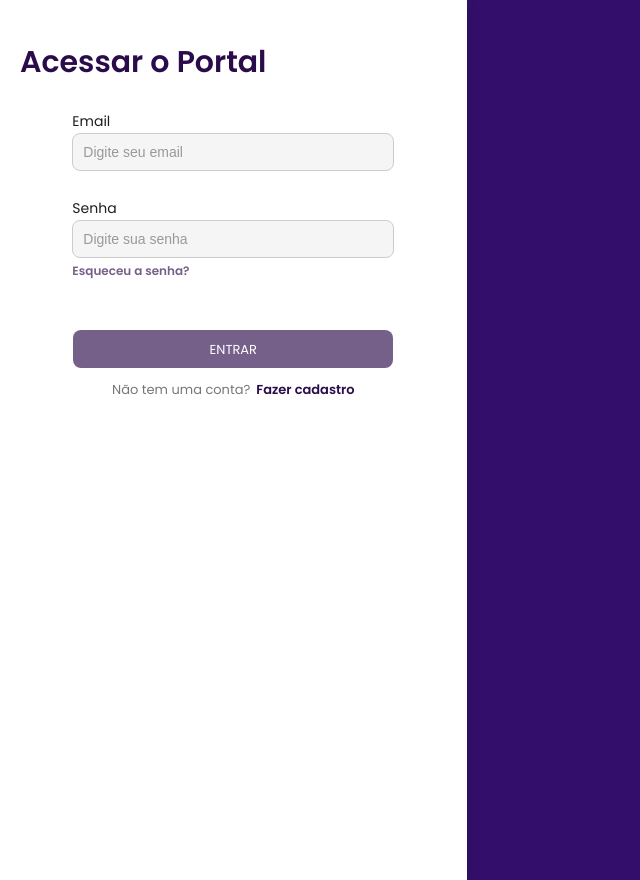
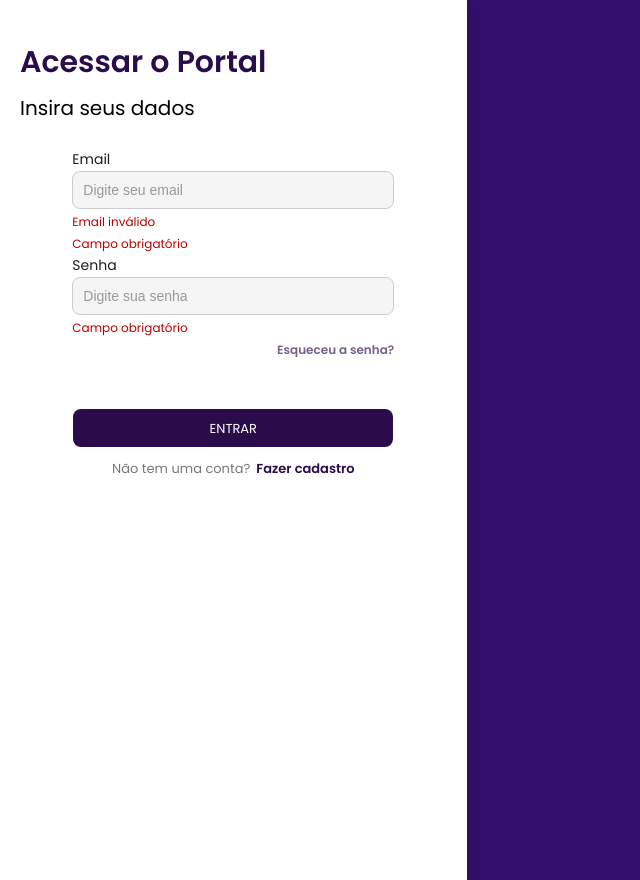
Before and after one commit to Gustavo-UNIJORGE/NITELog-Web, a React (Vite) app: page /login in a window 1280 px wide. Shown: the whole page, without its empty margins (0-640 px from the left). Built offline with nearby package versions, Linux system fonts and the light colour scheme.

Commit message:
refac(Login): incorporado as funções de Scripts.tsx para Login.tsx

```diff
--- a/src/assets/styles/AuthStyles.css
+++ b/src/assets/styles/AuthStyles.css
@@ -33,6 +33,7 @@ button:active {
 }
 
 button[disabled] {
+    cursor: not-allowed;
     opacity: 65%;
 }
 
@@ -106,7 +107,7 @@ input::placeholder {
 
 .esqueciSenhaPosicao {
     width: 100%;
-    text-align: left;
+    text-align: right;
 }
 
 .entrar {
@@ -131,7 +132,6 @@ input::placeholder {
 
 .error {
     color: #bd0000;
-    display: none;
     font-size: 12px;
     margin-top: 4px;
 }
--- a/src/pages/AuthLayout.tsx
+++ b/src/pages/AuthLayout.tsx
@@ -8,7 +8,7 @@ const AuthLayout = ({ children }: PropsWithChildren) => {
             <main>
                 <div className="tituloForms">
                     <div className="acessarPortal">Acessar o Portal</div>
-                    {/* <div className="texto">Insira seus dados</div> */}
+                    <div className="texto">Insira seus dados</div>
                 </div>
                 {children || <Outlet />}
             </main>
--- a/src/pages/Login/Login.tsx
+++ b/src/pages/Login/Login.tsx
@@ -1,40 +1,131 @@
-import {onChangeEmail, onChangePassword} from "./Script";
+import type React from "react";
 import { Link } from 'react-router';
+import { useEffect, useState } from "react";
 
 const Login = ({ }) => {
-    return (
-        <form className="forms">
+    const [formData, setFormData] = useState({
+        email: '',
+        password: ''
+    })
+    const [errors, setErrors] = useState({
+        emailRequired: false,
+        emailInvalid: false,
+        passwordInvalid: false
+    })
+
+    const [isValid, setIsValid] = useState(false);
+
+    const validateEmail = (email:string) => {
+        return (email && /\S+@\S+\.\S+/.test(email)) as boolean;
+    }
+
+    useEffect(() => {
+        setErrors({
+            emailRequired: !Boolean(formData.email),
+            emailInvalid: !validateEmail(formData.email),
+            passwordInvalid: !Boolean(formData.password)
+        });
 
 
+        setIsValid(!errors.emailInvalid && !errors.passwordInvalid)
+        console.log(errors)
+
+    }, [formData.email, formData.password])
+
+    const handleEmailChange = (e: React.ChangeEvent<HTMLInputElement>) => {
+        setFormData({...formData, email: e.target.value})
+    }
+
+    const handlePasswordChange = (e: React.ChangeEvent<HTMLInputElement>) => {
+        setFormData({...formData, password: e.target.value})
+    }
+
+    const handleFormSubmit = (e: React.FormEvent) => {
+        e.preventDefault();
+        console.log('Usuário logado: ');
+    }
+
+    return (
+        <form className="forms" onSubmit={handleFormSubmit}>
 
             <div>
-                <div><label>Email</label></div>
-                <input type="email" onInput={onChangeEmail} name="email" id="email" placeholder="Digite seu email" className="campoEmail" />
-                <div className="error" id="email-invalid-error">Email inválido</div>
-                <div className="error" id="email-required-error">Campo obrigatório</div>
+                <label>
+                    Email
+                </label>
+                <input
+                    type="email"
+                    onInput={handleEmailChange}
+                    value={formData.email}
+                    name="email"
+                    id="email"
+                    placeholder="Digite seu email"
+                    className={`campoEmail`}
+                />
+                {errors.emailInvalid && (
+                    <div
+                        className="error"
+                        id="email-invalid-error">
+                            Email inválido
+                    </div>
+                )}
+                {errors.emailRequired && (
+                    <div
+                        className="error"
+                        id="email-required-error">
+                            Campo obrigatório
+                    </div>
+                )}
             </div>
 
 
             <div>
-
-                <div className="labelSenha"><label>Senha</label></div>
-                <input type="password" id="password" name="senha" onInput={onChangePassword} placeholder="Digite sua senha" className="campoSenha" />
-                <div className="error" id="password-required-error">Campo obrigatório</div>
+                <label
+                    className="labelSenha">
+                        Senha
+                </label>
+                <input
+                    type="password"
+                    id="password"
+                    name="password"
+                    value={formData.password}
+                    onInput={handlePasswordChange}
+                    placeholder="Digite sua senha"
+                    className="campoSenha"
+                />
+                {errors.passwordInvalid && (
+                    <div
+                        className="error"
+                        id="password-required-error">
+                            Campo obrigatório
+                    </div>
+                )}
                 <div className="esqueciSenhaPosicao">
-                    <button type="button" className="esqueciSenha" id="recover-password-button"  disabled={true}>Esqueceu a senha?</button>
+                    <button
+                        type="button"
+                        className="esqueciSenha"
+                        id="recover-password-button"
+                        disabled={errors.emailInvalid}>
+                            Esqueceu a senha?
+                    </button>
                 </div>
-
             </div>
 
 
             <div>
-                <button type="button" className="entrar" id="login-button" disabled={true}>Entrar</button>
+                <button
+                    type="submit"
+                    className="entrar"
+                    id="login-button"
+                    disabled={!isValid}>Entrar</button>
             </div>
 
             <div className="register">
-
                 <span>Não tem uma conta?</span>
-                <Link to="/register" className="fazerCadastro">Fazer cadastro</Link>
+                <Link
+                    to="/register"
+                    className="fazerCadastro">
+                        Fazer cadastro
+                </Link>
             </div>
 
         </form>
--- a/src/pages/Login/Script.tsx
+++ b/src/pages/Login/Script.tsx
@@ -1,46 +1,51 @@
 export function onChangeEmail(){
-   toggleButtonsDisable();
-   toggleEmailErrors();
+    toggleButtonsDisable();
+    toggleEmailErrors();
 }
 
 export function onChangePassword(){
     toggleButtonsDisable();
     togglePasswordErrors();
-
 }
 
-function isEmailValid(){
+function validateEmail(email: string) {
+    return /\S+@\S+\.\S+/.test(email);
+}
+
+const isEmailValid = () => {
     const email = form.email().value;
-    if(!email){
+/*     if(!email){
         return false;
     }else{
         return validateEmail(email);
-    }
+    } */
+    return email ? validateEmail(email) : false;
 }
 
-function isPasswordValid(){
+const isPasswordValid = () => {
     const password = form.password().value;
-    if(!password){
+    /* if(!password){
         return false;
     }else{
         return true;
-    }
+    } */
+    return password ? true : false;
 }
 
 function toggleButtonsDisable(){
 
-    const emailValid = isEmailValid();
-    const passwordValid = isPasswordValid();
+    // const emailValid = isEmailValid();
+    // const passwordValid = isPasswordValid;
 
     const recoverBtn = form.recoverPasswordButton?.();
     const loginBtn = form.loginButton?.();
 
     if (recoverBtn) {
-        recoverBtn.disabled = !emailValid;
+        recoverBtn.disabled = !isEmailValid;
     }
 
     if (loginBtn) {
-        loginBtn.disabled = !passwordValid || !emailValid;
+        loginBtn.disabled = !isPasswordValid || !isEmailValid;
     }
 
 }
@@ -67,9 +72,6 @@ const form={
     recoverPasswordButton:()=>document.getElementById('recover-password-button')as HTMLInputElement,
 }
 
-function validateEmail(email: string) {
-    return /\S+@\S+\.\S+/.test(email);
-}
 
 const Script = () => null;
 export default Script;
--- a/src/pages/Register/Register.tsx
+++ b/src/pages/Register/Register.tsx
@@ -1,42 +1,105 @@
 import {onChangeName, onChangeConfirmPassword} from './ScriptRegister';
 import {onChangeEmail, onChangePassword} from "../Login/Script";
-import { Link } from 'react-router';
 
 const Register = ({ }) => {
+
+    const handleFormSubmit = (e: React.FormEvent) => {
+        e.preventDefault();
+        console.log('Usuário logado: ');
+    }
+
     return (
-        <form className="forms">
+        <form className="forms" onSubmit={handleFormSubmit}>
 
             <div>
-                <div><label>Nome completo</label></div>
-                <input type="text" name="name" id="name" onInput={onChangeName} placeholder="Digite seu nome" className="campoNome" />
-                <div className="error" id="name-required-error">Campo obrigatório</div>
+                <label>Nome completo</label>
+                <input
+                    type="text"
+                    name="name"
+                    id="name"
+                    onInput={onChangeName}
+                    placeholder="Digite seu nome"
+                    className="campoNome"
+                />
+                <div
+                    className="error"
+                    id="name-required-error">
+                        Campo obrigatório
+                </div>
             </div>
 
 
 
             <div>
-                <div className="labelCadastrarEmail"><label>Email</label></div>
-                <input type="email" name="email" onInput={onChangeEmail} id="email" placeholder="Digite seu email" className="campoEmail" />
-                <div className="error" id="email-invalid-error">Email inválido</div>
-                <div className="error" id="email-required-error">Campo obrigatório</div>
+                <label className="labelCadastrarEmail">
+                    Email
+                </label>
+                <input
+                    type="email"
+                    name="email"
+                    onInput={onChangeEmail}
+                    id="email"
+                    placeholder="Digite seu email"
+                    className="campoEmail" />
+                <div
+                    className="error"
+                    id="email-invalid-error">
+                        Email inválido
+                </div>
+                <div
+                    className="error"
+                    id="email-required-error">
+                        Campo obrigatório
+                </div>
             </div>
 
 
             <div>
-                <div className="labelCadastrarSenha"><label>Senha</label></div>
-                <input type="password" id="password" onInput={onChangePassword} name="senha" placeholder="Digite sua senha" className="campoSenha" />
-                <div className="error" id="password-required-error">Campo obrigatório</div>
+                <label className="labelCadastrarSenha">
+                    Senha
+                </label>
+                <input
+                    type="password"
+                    id="password"
+                    onInput={onChangePassword}
+                    name="senha"
+                    placeholder="Digite sua senha"
+                    className="campoSenha"
+                />
+                <div
+                    className="error"
+                    id="password-required-error">
+                        Campo obrigatório
+                </div>
             </div>
 
             <div>
-                <div className="labelConfirmeSenha"><label>Confirme sua senha</label></div>
-                <input type="password" id="confirmPassword" onInput={onChangeConfirmPassword} name="confirmeSenha" placeholder="Digite sua senha" className="campoSenha" />
-                <div className="error" id="confirmPassword-required-error">Campo obrigatório</div>
-                <div className="error" id="confirmPassword-invalid-error">Senha inválida</div>
+                <label>Confirme sua senha</label>
+                <input
+                    type="password"
+                    id="confirmPassword"
+                    onInput={onChangeConfirmPassword}
+                    name="confirmeSenha"
+                    placeholder="Digite sua senha"
+                    className="campoSenha" />
+                <div
+                    className="error"
+                    id="confirmPassword-required-error">
+                        Campo obrigatório
+                </div>
+                <div
+                    className="error"
+                    id="confirmPassword-invalid-error">
+                        Senha inválida
+                </div>
             </div>
 
             <div className="register">
-                <Link to="/home" className="Cadastrar">Cadastrar</Link>
+                <button
+                    type="button"
+                    className="entrar"
+                    id="login-button"
+                    disabled={true}>Cadastrar-se</button>
             </div>
 
         </form>
```
